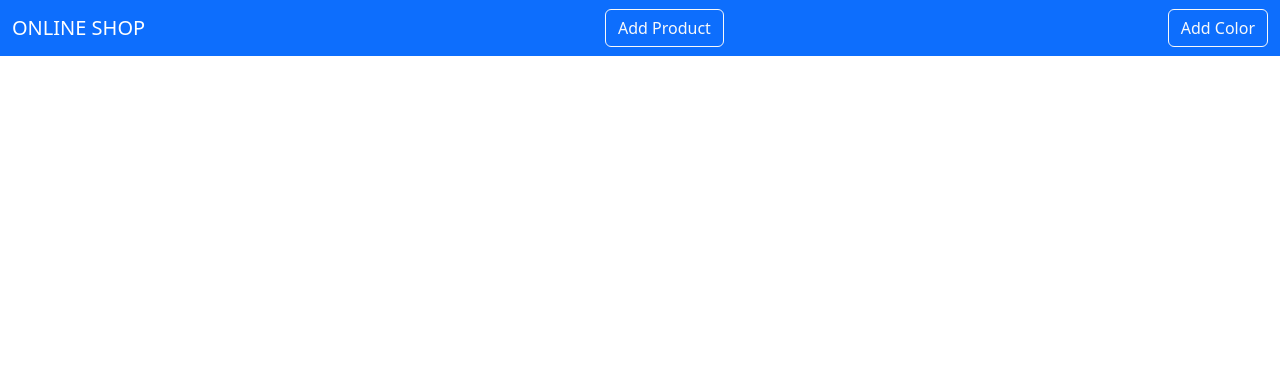
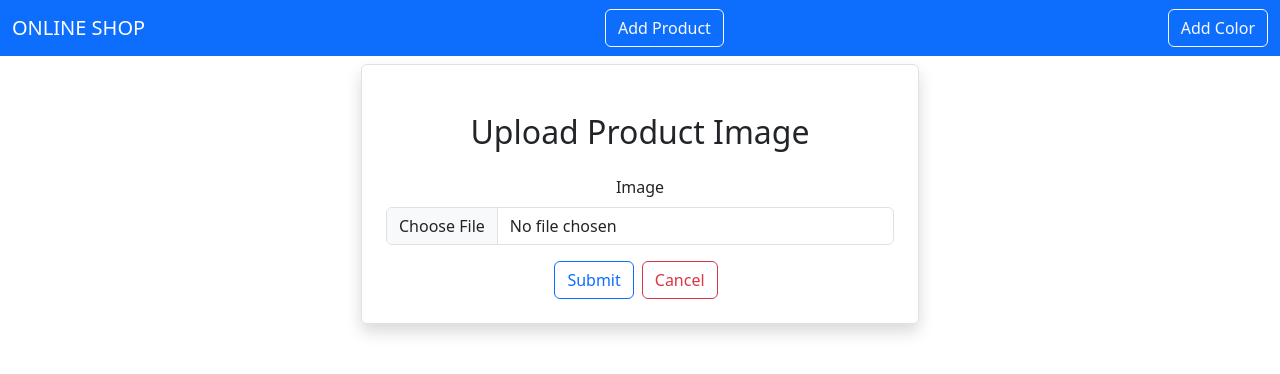
Before and after one commit to ShamalkaNilaweera/online-shop-ui, a React (Create React App) app: page /uploadProdImg/1 in a window 1280 px wide. Shown: the top 374 px of the page. Built offline with nearby package versions, Linux system fonts and the light colour scheme.

Commit message:
Upload Img intergration

```diff
--- a/src/App.js
+++ b/src/App.js
@@ -6,7 +6,8 @@ import { BrowserRouter as Router, Routes, Route } from 'react-router-dom';
 import AddProduct from './products/AddProduct';
 import AddColor from './details/AddColor';
 import UpdateProduct from './products/UpdateProduct';
-import ViewProduct from './products/ViewProduct'
+import ViewProduct from './products/ViewProduct';
+import UploadProdImg from './products/UploadProdImg';
 
 function App() {
   return (
@@ -19,6 +20,7 @@ function App() {
         <Route exact path="/addColor" element={<AddColor/>}/>
         <Route exact path="/updateProduct/:id" element={<UpdateProduct/>}/>
         <Route exact path="/viewProduct/:id" element={<ViewProduct/>}/>
+        <Route exact path="/uploadProdImg/:id" element={<UploadProdImg/>}/>
       </Routes>
       </Router>
 
--- a/src/pages/Home.js
+++ b/src/pages/Home.js
@@ -50,6 +50,7 @@ export default function Home() {
         <td>{product.color}</td>
         <td>{product.quantity}</td>
         <td>
+            <Link className='btn btn-outline-primary mx-2' to ={`/uploadProdImg/${product.productId}`}>Upload Image</Link>
             <Link className='btn btn-outline-primary mx-2' to ={`/viewProduct/${product.productId}`}>View</Link>
             <Link className='btn btn-primary mx-2'  to ={`/updateProduct/${product.productId}`}>Edit</Link>
             <button className='btn btn-danger mx-2' onClick={()=>handleDelete(product.productId)}>Delete</button>
--- a/src/products/AddProduct.js
+++ b/src/products/AddProduct.js
@@ -1,5 +1,5 @@
 import React, {useState, useEffect } from 'react';
-import { useNavigate } from 'react-router-dom';
+import { Link,useNavigate } from 'react-router-dom';
 import axios from 'axios';
 import AxiosGetRequest from './AxiosGetRequest';
 
@@ -99,7 +99,7 @@ export default function AddProduct() {
             </div>
 
             <button type='submit' className='btn btn-outline-primary'>Submit</button>
-            <button type='submit' className='btn btn-outline-danger mx-2'>Cancel</button>
+            <Link className='btn btn-outline-danger mx-2' to={`/`}>Cancel</Link>
             </form>
         </div>
 
--- a/src/products/UpdateProduct.js
+++ b/src/products/UpdateProduct.js
@@ -1,5 +1,5 @@
 import React, {useState, useEffect } from 'react';
-import { useNavigate, useParams } from 'react-router-dom';
+import {Link, useNavigate, useParams } from 'react-router-dom';
 import axios from 'axios';
 
 function UpdateProduct(){
@@ -137,7 +137,7 @@ function UpdateProduct(){
             </div>
 
             <button type='submit' className='btn btn-outline-primary'>Update</button>
-            <button type='submit' className='btn btn-outline-danger mx-2'>Cancel</button>
+            <Link className='btn btn-outline-danger mx-2' to={`/`}>Cancel</Link>
             </form>
         </div>
 
--- /dev/null
+++ b/src/products/UploadProdImg.js
@@ -0,0 +1,50 @@
+import React, {useState, useEffect } from 'react';
+import {Link, useNavigate, useParams } from 'react-router-dom';
+import axios from 'axios';
+
+export default function UploadProdImg(){
+
+    let navigate=useNavigate();
+
+    const {id} = useParams();
+
+
+    const formData = new FormData();
+
+    const onInputChange=(event)=>{
+        const file = event.target.files[0];
+        //only handles png uploads
+        const renamedFile = new File([file], `${id}-img.png`);
+
+        formData.append("file",renamedFile);
+    };
+
+    const onSubmit=async(e)=>{
+
+        axios.post(`http://localhost:8081/api/v1/products/uploadImg/${id}`,formData,{
+            headers: {
+                "Content-Type": "multipart/form-data"
+            }
+        });
+        console.log('Product image uploaded');
+        navigate("/")
+    }
+
+    return(
+        <div className='container'>
+            <div className='col-md-6 offset-md-3 border rounded p-4 mt-2 shadow'>
+                <h2 className='text-center m-4'>Upload Product Image</h2>
+                <form onSubmit={onSubmit}>
+                <div className='mb-3'>
+                    <label htmlFor='ColorName' className='form-label'>Image</label>
+                    <input type="file" id="myFile" name="filename" className='form-control'  onChange={(event)=>onInputChange(event)}></input>
+
+                </div>
+
+                <button type='submit' className='btn btn-outline-primary'>Submit</button>
+                <Link className='btn btn-outline-danger mx-2' to={`/`}>Cancel</Link>
+                </form>
+            </div>
+        </div>
+    )
+}
```
